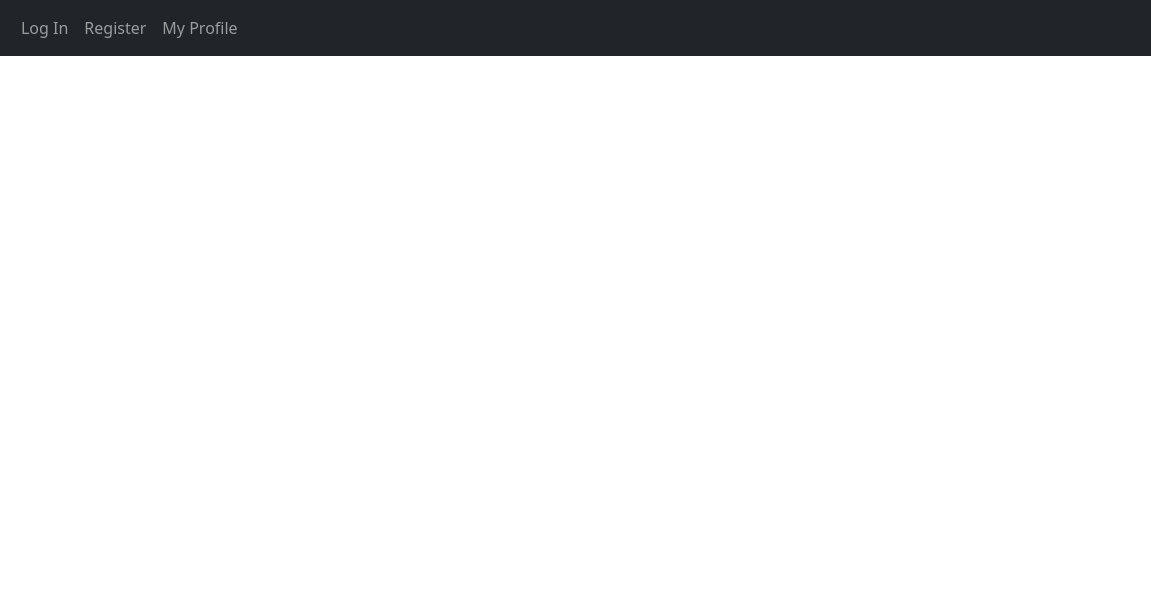
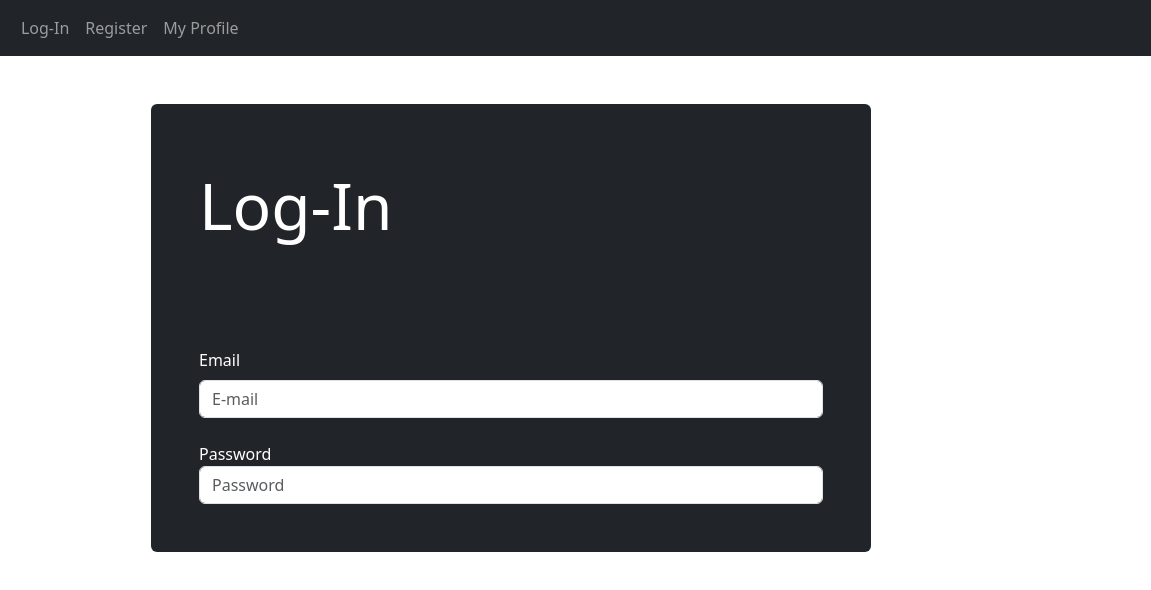
Before and after one commit to franveggiani/login_tp1, a plain HTML site: page index.html in a window 1280 px wide. Shown: the full height of the page, 129-1280 px from the left. Drawn offline with nearby package versions, Linux system fonts and the light colour scheme.

Commit message:
form
Formulario de Log-In

```diff
--- a/index.html
+++ b/index.html
@@ -23,7 +23,7 @@
 		</a>
 	<ul class="navbar-nav">
 		<li class="nav-item">
-			<a href="#" class="nav-link">Log In</a>
+			<a href="#" class="nav-link">Log-In</a>
 		</li>
 		<li class="nav-item">
 			<a href="#" class="nav-link">Register</a>
@@ -34,5 +34,21 @@
 	</ul>
 </nav>
 
+<div class="container bg-dark p-5 text-white mt-5 rounded d-flex flex-column justify-content-between" style="width: 45rem; height: 28rem;">
+	<h1 class="pt-3 display-3">Log-In</h1>
+	<div class="mt-5">
+		<form action="post" class="">
+			<div class="mt-3">
+				<label class="form-label" for="log-email">Email</label>
+				<input class="form-control" name="logemail" id="log-email" placeholder="E-mail">
+			</div>
+			<div class="mt-4">
+				<label for="log-password">Password</label>
+				<input class="form-control" type="password" name="log-password" id="log-password" placeholder="Password">
+			</div>
+		</form>
+	</div>
+</div>
+
 </body>
 </html>
```
